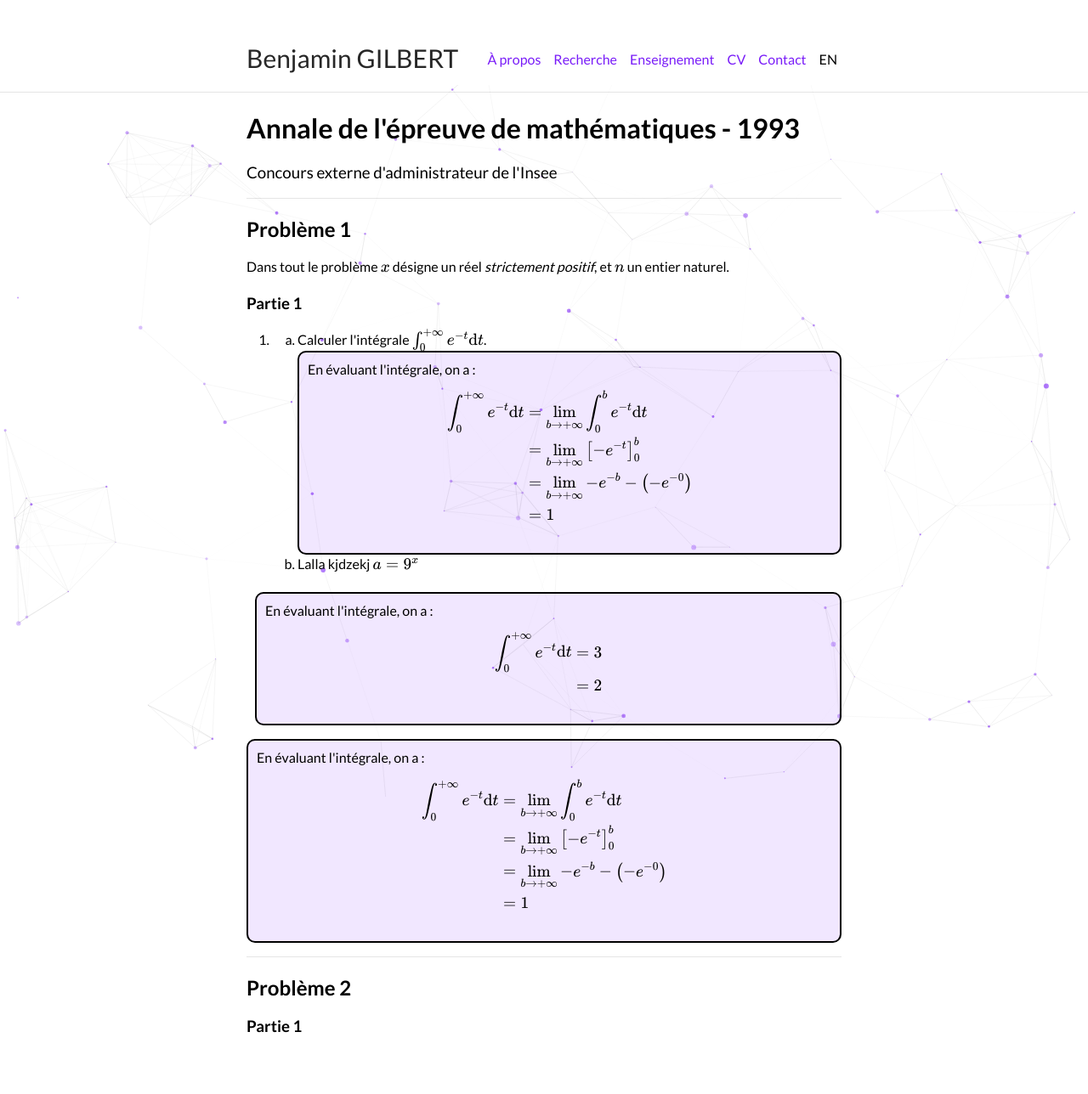
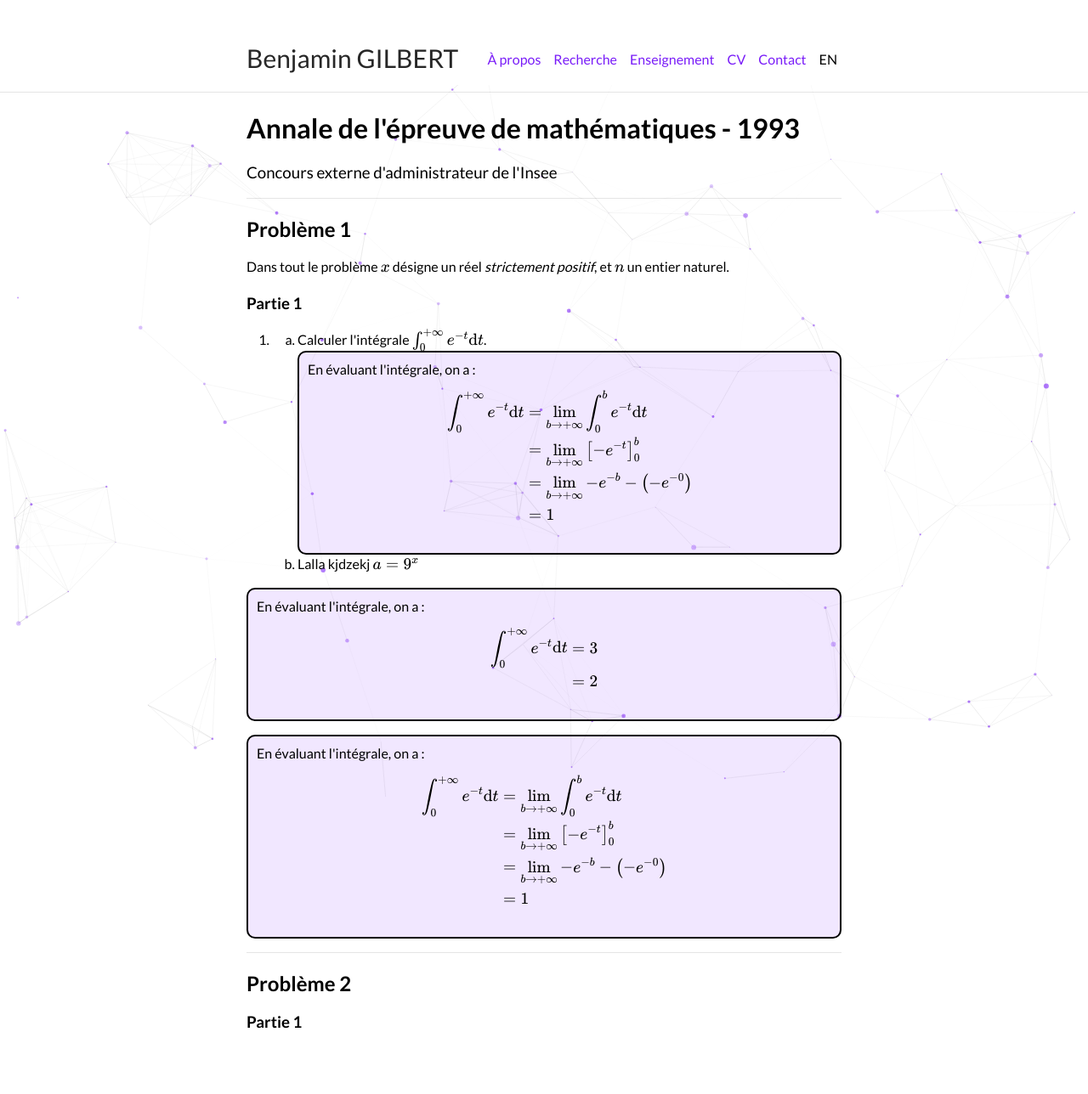
Before and after one commit to bglbrt/bglbrt.github.io, a Jekyll site: the page built from fr/corrections/administrateur_externe_1993.md, in a window 1280 px wide. Shown: the whole page at 85% size. Built offline with Jekyll 4.4.1, drawn with Linux system fonts in a browser that asks for light colours; nearby versions of some CDN libraries.

Commit message:
Mise à jour des corrections

```diff
--- a/fr/corrections/administrateur_externe_1993.md
+++ b/fr/corrections/administrateur_externe_1993.md
@@ -37,7 +37,7 @@
 
             <li> Lalla kjdzekj \( a=9^x \) </li>
 
-<p style="border: solid 2px; border-radius: 10px; background-color:rgba(121, 28, 248, .1); padding-right: 10px; padding-left: 10px; padding-top: 10px; padding-bottom: 10px; margin: 20px 0 0 -50px;">
+<p style="border: solid 2px; border-radius: 10px; background-color:rgba(121, 28, 248, .1); padding-right: 10px; padding-left: 10px; padding-top: 10px; padding-bottom: 10px; margin: 15px 0 15px -60px;">
 
 En évaluant l'intégrale, on a :
 $$
```
